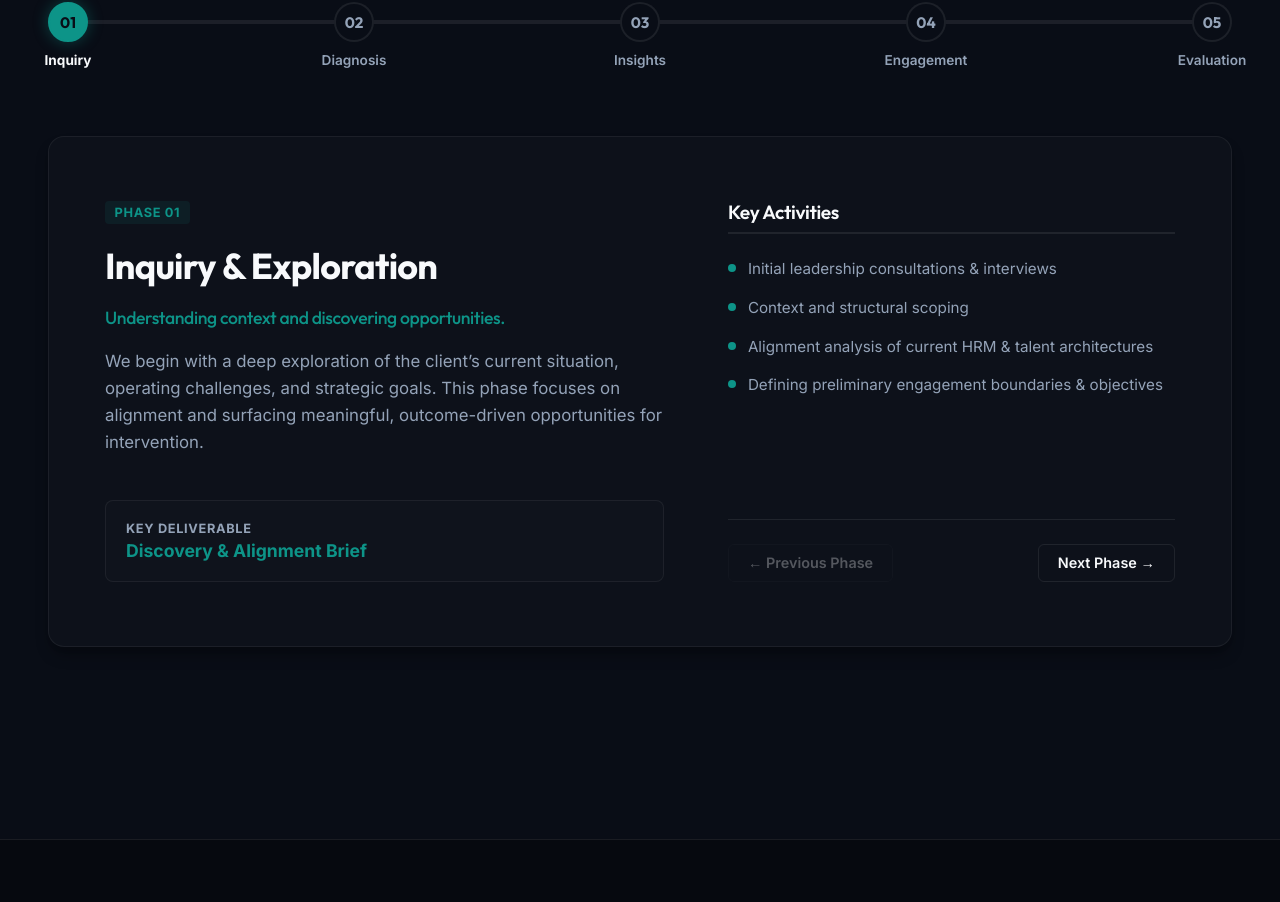
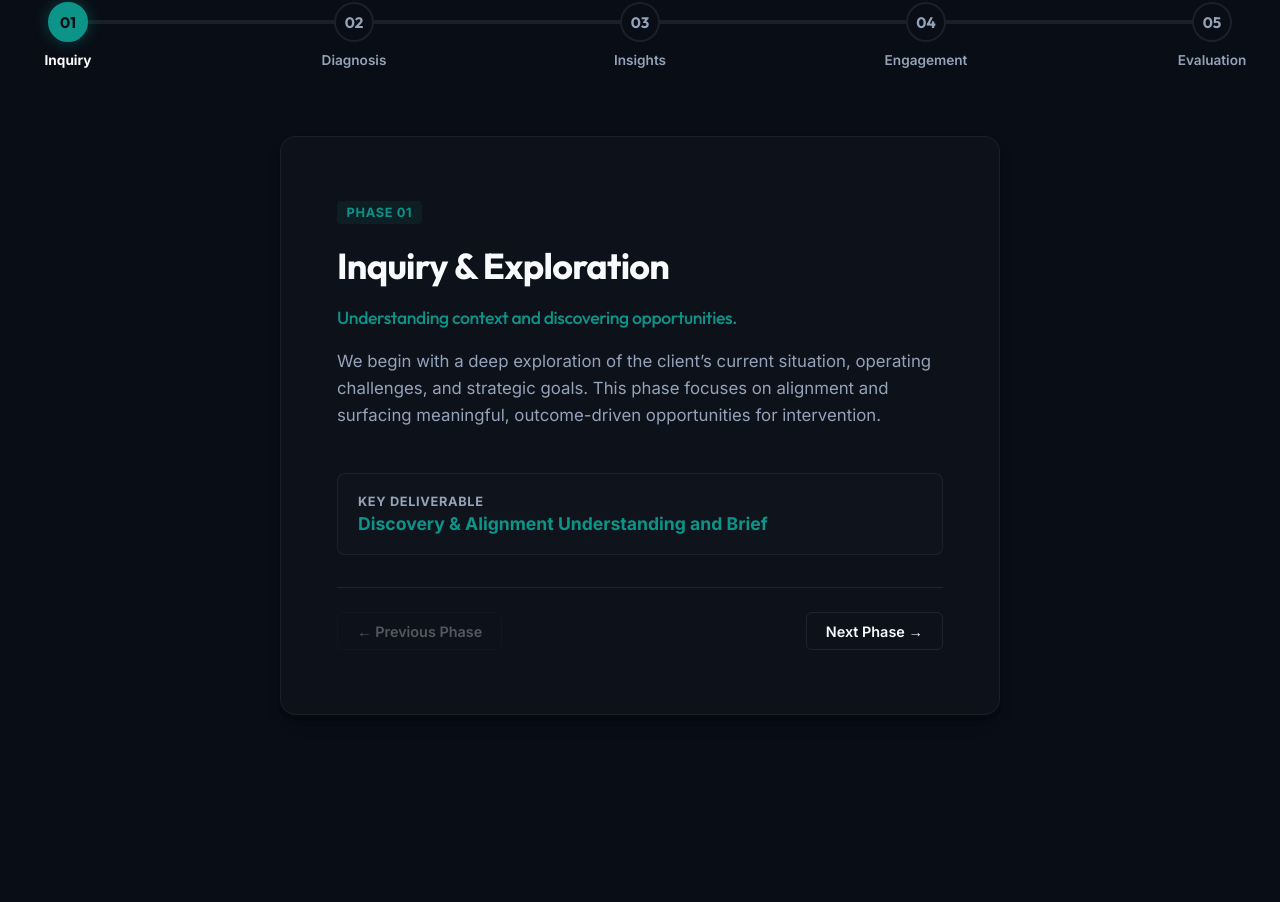
Before and after one commit to barada02/pdglobal, a Next.js app: page /approach in a window 1280 px wide. Shown: the part 939-1841 px from the top of the page. Built offline with nearby package versions, Linux system fonts and the light colour scheme.

Commit message:
feat: update content and structure across About, ApproachClient, InsightsClient, ServicesClient, and Home components for clarity and relevance

```diff
--- a/src/app/approach/ApproachClient.tsx
+++ b/src/app/approach/ApproachClient.tsx
@@ -17,13 +17,7 @@ export default function ApproachClient() {
       tagline: "Understanding context and discovering opportunities.",
       description:
         "We begin with a deep exploration of the client’s current situation, operating challenges, and strategic goals. This phase focuses on alignment and surfacing meaningful, outcome-driven opportunities for intervention.",
-      actions: [
-        "Initial leadership consultations & interviews",
-        "Context and structural scoping",
-        "Alignment analysis of current HRM & talent architectures",
-        "Defining preliminary engagement boundaries & objectives",
-      ],
-      deliverable: "Discovery & Alignment Brief",
+      deliverable: "Discovery & Alignment Understanding and Brief",
     },
     {
       num: "02",
@@ -31,27 +25,15 @@ export default function ApproachClient() {
       tagline: "Collaborative fact-finding and science-backed auditing.",
       description:
         "We gather and synthesize data using our proprietary diagnostics, employee surveys, and structural analysis. We identify strengths, improvement areas, systemic challenges, and high-impact indicators.",
-      actions: [
-        "Deploying Org Health Diagnostics & FRWCM models",
-        "Employee surveys, structured focus groups, and interviews",
-        "Socio-technical and workflow friction analysis",
-        "Synthesizing qualitative & quantitative data inputs",
-      ],
       deliverable: "Comprehensive Diagnostic Report & Insights Package",
     },
     {
       num: "03",
-      title: "Insights & Guidance",
-      tagline: "Aligning on findings and calibrating performance indicators.",
+      title: "Insights & Recommendations",
+      tagline: "Sharing findings, calibrating scope, and defining success factors and performance indicators.",
       description:
         "We share our detailed diagnostic findings with the executive leadership team. Together, we calibrate the project scope, prioritize focus areas, and define target performance indicators and success factors.",
-      actions: [
-        "Executive presentation of diagnostic findings",
-        "Co-calibration of capability priority focus areas",
-        "Establishing Key Success Indicators (KSIs) & baseline metrics",
-        "Defining detailed project scope and governance boundary",
-      ],
-      deliverable: "Strategic Roadmap & KSI Agreement",
+      deliverable: "Strategic Roadmap",
     },
     {
       num: "04",
@@ -59,13 +41,7 @@ export default function ApproachClient() {
       tagline: "Co-designing and executing custom organizational interventions.",
       description:
         "We co-design and execute custom interventions. We do not use cookie-cutter solutions; every structure, competency model, assessment guide, and analytics dashboard is custom-tailored.",
-      actions: [
-        "Co-designing custom competency, skills, or assessment models",
-        "Establishing operational workflows, RACI matrices, and schedules",
-        "Implementing L&D interventions or coaching frameworks",
-        "Creating custom dashboards and analytics engines",
-      ],
-      deliverable: "Functional Solutions, Process Frameworks, & Assets",
+      deliverable: "Solutions, Process Frameworks, & Assets",
     },
     {
       num: "05",
@@ -73,13 +49,7 @@ export default function ApproachClient() {
       tagline: "Validating impact and recommendations for continuous growth.",
       description:
         "We assess project progress and operational health against target objectives and KSIs. We deliver quantitative value proofs and structured advice to sustain organizational performance.",
-      actions: [
-        "Assessing post-intervention progress against baseline metrics",
-        "Measuring Net Engagement Score (NES) and eNPS deltas",
-        "Kirkpatrick L&D impact evaluations",
-        "Providing long-term strategic roadmaps for continuous optimization",
-      ],
-      deliverable: "Operational Impact & ROI Report",
+      deliverable: "Impact Measurement",
     },
   ];
 
@@ -123,7 +93,7 @@ export default function ApproachClient() {
               <Reveal delay={120} className={styles.overviewContent}>
                 <h2 className={styles.overviewTitle}>Five phases. One continuous dialogue.</h2>
                 <p className={styles.overviewText}>
-                  Each phase below builds on the last, with your leadership team involved at every calibration point — from initial discovery through post-intervention measurement.
+                  Each phase below builds on the last, with your leadership and engagement team involved at every calibration point — from initial discovery through post-intervention measurement.
                 </p>
                 <p className={styles.overviewText}>
                   Select a phase to see the activities, deliverables, and time-scale involved.
@@ -173,17 +143,6 @@ export default function ApproachClient() {
                 </div>
               </div>
 
-              <div className={styles.cardRight}>
-                <h4 className={styles.listTitle}>Key Activities</h4>
-                <ul className={styles.activityList}>
-                  {phases[activePhase].actions.map((act, idx) => (
-                    <li key={idx} className={styles.activityItem}>
-                      <div className={styles.activityDot}></div>
-                      <span className={styles.activityText}>{act}</span>
-                    </li>
-                  ))}
-                </ul>
-
               {/* Phase navigation footer */}
               <div className={styles.navigationControls}>
                 <button
@@ -203,7 +162,6 @@ export default function ApproachClient() {
               </div>
             </div>
           </div>
-          </div>
         </section>
       </main>
 
--- a/src/app/approach/approach.module.css
+++ b/src/app/approach/approach.module.css
@@ -208,16 +208,15 @@
   border: 1px solid var(--card-border);
   border-radius: 16px;
   padding: 4rem 3.5rem;
-  display: grid;
-  grid-template-columns: 1.25fr 1fr;
-  gap: 4rem;
+  display: flex;
+  flex-direction: column;
+  max-width: 720px;
+  margin: 0 auto;
   box-shadow: var(--shadow-premium);
 }
 
 @media (max-width: 850px) {
   .phaseCard {
-    grid-template-columns: 1fr;
-    gap: 3rem;
     padding: 2.5rem 1.5rem;
   }
 }
@@ -287,48 +286,6 @@
   color: var(--primary);
 }
 
-.cardRight {
-  display: flex;
-  flex-direction: column;
-  gap: 1.5rem;
-}
-
-.listTitle {
-  font-size: 1.2rem;
-  font-weight: 600;
-  border-bottom: 2px solid var(--border-color);
-  padding-bottom: 0.5rem;
-}
-
-.activityList {
-  list-style: none;
-  display: flex;
-  flex-direction: column;
-  gap: 1rem;
-  flex-grow: 1;
-}
-
-.activityItem {
-  display: flex;
-  gap: 0.75rem;
-  align-items: flex-start;
-}
-
-.activityDot {
-  width: 8px;
-  height: 8px;
-  border-radius: 50%;
-  background: var(--primary);
-  margin-top: 6px;
-  flex-shrink: 0;
-}
-
-.activityText {
-  color: var(--text-muted);
-  font-size: 0.95rem;
-  line-height: 1.5;
-}
-
 .navigationControls {
   display: flex;
   justify-content: space-between;
```
Also changed, not shown: src/app/about/page.tsx (+5 -5 lines), src/app/insights/InsightsClient.tsx (+28 -6 lines), src/app/page.tsx (+5 -5 lines), src/app/services/ServicesClient.tsx (+22 -26 lines). Lines whose indentation alone changed are shown as unchanged.
